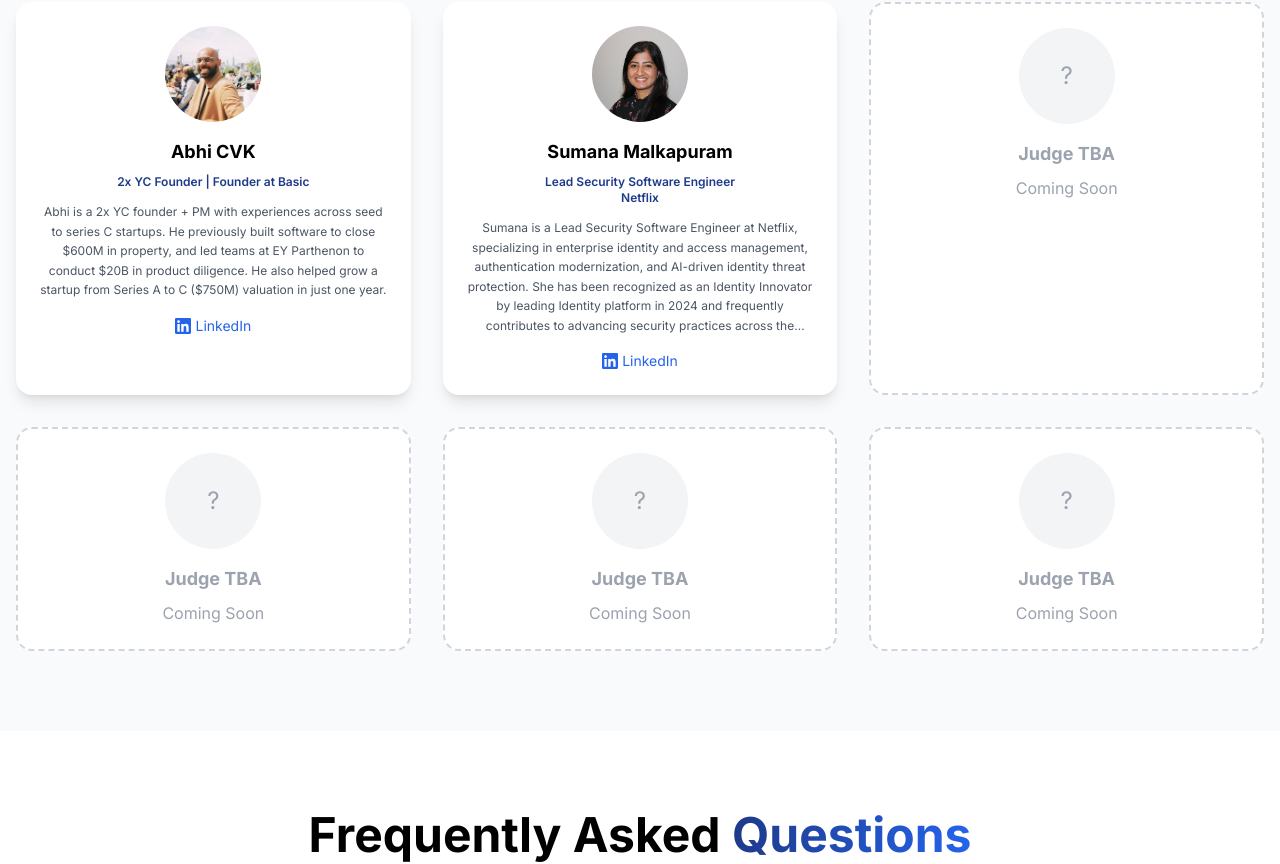
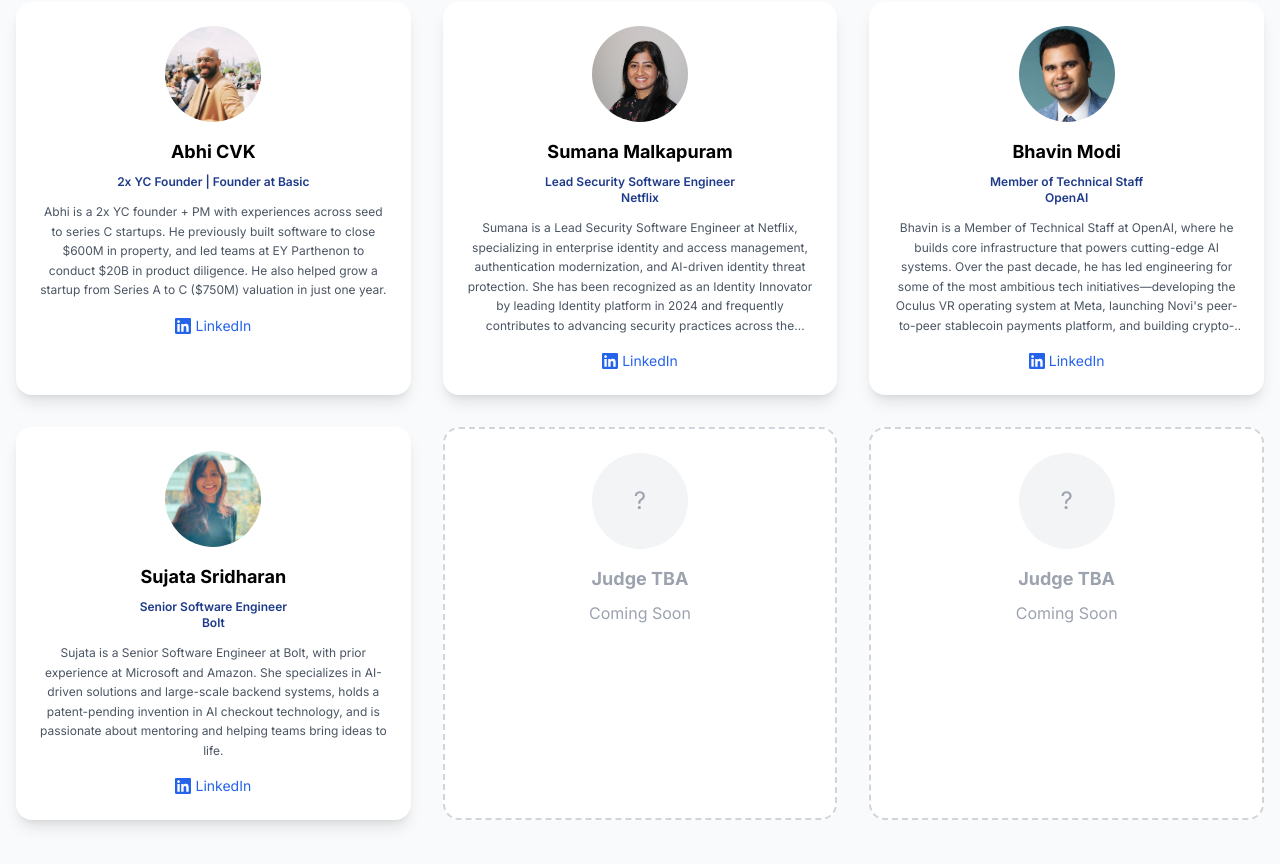
Before and after one commit to winnie14742/afore-hackathon, a Next.js app: page / in a window 1280 px wide. Shown: the part 6136-7000 px from the top of the page. Built offline with nearby package versions, Linux system fonts and the light colour scheme.

Commit message:
add more judges

```diff
--- a/app/page.tsx
+++ b/app/page.tsx
@@ -571,8 +571,70 @@
               </div>
             </div>
 
+            {/* Bhavin Modi */}
+            <div className="bg-white rounded-2xl p-6 shadow-lg hover:shadow-xl transition-shadow">
+              <div className="flex flex-col items-center text-center">
+                <div className="w-24 h-24 rounded-full overflow-hidden relative mb-4">
+                  <Image
+                    src="/judges/Bhavin.png"
+                    alt="Bhavin Modi"
+                    fill
+                    className="object-cover"
+                  />
+                </div>
+                <h3 className="text-lg font-bold mb-2">Bhavin Modi</h3>
+                <p className="text-xs text-blue-900 font-semibold mb-3">Member of Technical Staff<br />OpenAI</p>
+                <p className="text-gray-600 text-xs leading-relaxed mb-4 line-clamp-6">
+                  Bhavin is a Member of Technical Staff at OpenAI, where he builds core infrastructure that powers cutting-edge AI systems. Over the past decade, he has led engineering for some of the most ambitious tech initiatives—developing the Oculus VR operating system at Meta, launching Novi's peer-to-peer stablecoin payments platform, and building crypto-native infrastructure at TaxBit. Bhavin is known for turning frontier ideas into real-world systems through deep technical rigor and first-principles thinking.
+                </p>
+                <div className="flex justify-center gap-3 mt-auto">
+                  <Link
+                    href="https://www.linkedin.com/in/bhavinmodi92/"
+                    target="_blank"
+                    className="inline-flex items-center gap-1 text-blue-600 hover:text-blue-800 transition-colors text-sm"
+                  >
+                    <svg className="w-4 h-4" fill="currentColor" viewBox="0 0 24 24" aria-hidden="true">
+                      <path d="M20.447 20.452h-3.554v-5.569c0-1.328-.027-3.037-1.852-3.037-1.853 0-2.136 1.445-2.136 2.939v5.667H9.351V9h3.414v1.561h.046c.477-.9 1.637-1.85 3.37-1.85 3.601 0 4.267 2.37 4.267 5.455v6.286zM5.337 7.433c-1.144 0-2.063-.926-2.063-2.065 0-1.138.92-2.063 2.063-2.063 1.14 0 2.064.925 2.064 2.063 0 1.139-.925 2.065-2.064 2.065zm1.782 13.019H3.555V9h3.564v11.452zM22.225 0H1.771C.792 0 0 .774 0 1.729v20.542C0 23.227.792 24 1.771 24h20.451C23.2 24 24 23.227 24 22.271V1.729C24 .774 23.2 0 22.222 0h.003z"/>
+                    </svg>
+                    LinkedIn
+                  </Link>
+                </div>
+              </div>
+            </div>
+
+            {/* Sujata Sridharan */}
+            <div className="bg-white rounded-2xl p-6 shadow-lg hover:shadow-xl transition-shadow">
+              <div className="flex flex-col items-center text-center">
+                <div className="w-24 h-24 rounded-full overflow-hidden relative mb-4">
+                  <Image
+                    src="/judges/Sujata.jpg"
+                    alt="Sujata Sridharan"
+                    fill
+                    className="object-cover"
+                  />
+                </div>
+                <h3 className="text-lg font-bold mb-2">Sujata Sridharan</h3>
+                <p className="text-xs text-blue-900 font-semibold mb-3">Senior Software Engineer<br />Bolt</p>
+                <p className="text-gray-600 text-xs leading-relaxed mb-4 line-clamp-6">
+                  Sujata is a Senior Software Engineer at Bolt, with prior experience at Microsoft and Amazon. She specializes in AI-driven solutions and large-scale backend systems, holds a patent-pending invention in AI checkout technology, and is passionate about mentoring and helping teams bring ideas to life.
+                </p>
+                <div className="flex justify-center gap-3 mt-auto">
+                  <Link
+                    href="https://www.linkedin.com/in/sridharansujata/"
+                    target="_blank"
+                    className="inline-flex items-center gap-1 text-blue-600 hover:text-blue-800 transition-colors text-sm"
+                  >
+                    <svg className="w-4 h-4" fill="currentColor" viewBox="0 0 24 24" aria-hidden="true">
+                      <path d="M20.447 20.452h-3.554v-5.569c0-1.328-.027-3.037-1.852-3.037-1.853 0-2.136 1.445-2.136 2.939v5.667H9.351V9h3.414v1.561h.046c.477-.9 1.637-1.85 3.37-1.85 3.601 0 4.267 2.37 4.267 5.455v6.286zM5.337 7.433c-1.144 0-2.063-.926-2.063-2.065 0-1.138.92-2.063 2.063-2.063 1.14 0 2.064.925 2.064 2.063 0 1.139-.925 2.065-2.064 2.065zm1.782 13.019H3.555V9h3.564v11.452zM22.225 0H1.771C.792 0 0 .774 0 1.729v20.542C0 23.227.792 24 1.771 24h20.451C23.2 24 24 23.227 24 22.271V1.729C24 .774 23.2 0 22.222 0h.003z"/>
+                    </svg>
+                    LinkedIn
+                  </Link>
+                </div>
+              </div>
+            </div>
+
             {/* Placeholder judges */}
-            {[1, 2, 3, 4].map((index) => (
+            {[1, 2].map((index) => (
               <div key={index} className="bg-white rounded-2xl p-6 text-center border-2 border-dashed border-gray-300">
                 <div className="w-24 h-24 bg-gray-100 rounded-full mx-auto mb-4 flex items-center justify-center">
                   <span className="text-2xl text-gray-400">?</span>
```
Also changed, not shown: public/judges/Bhavin.png (added), public/judges/Sujata.jpg (added). Lines whose indentation alone changed are shown as unchanged.
